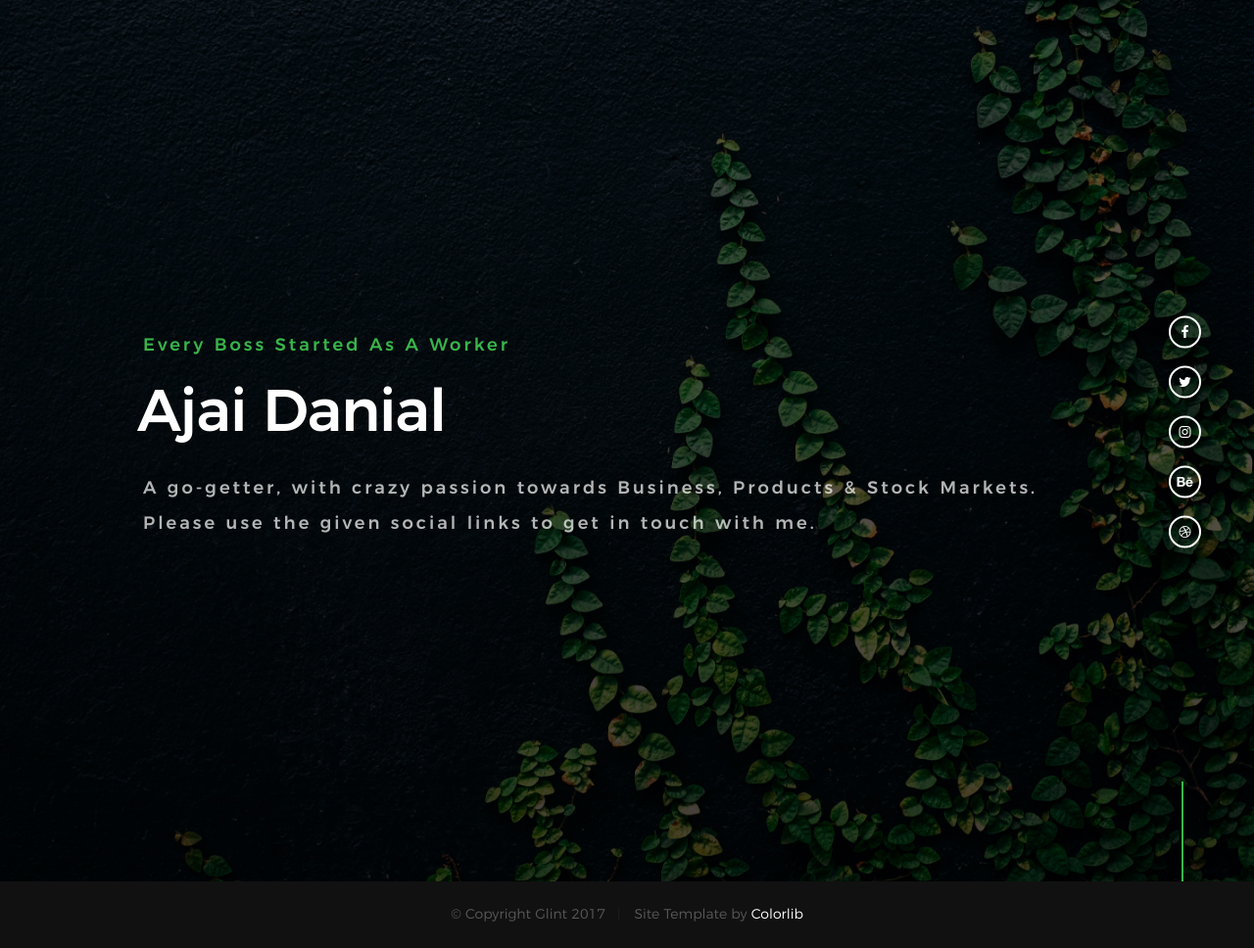
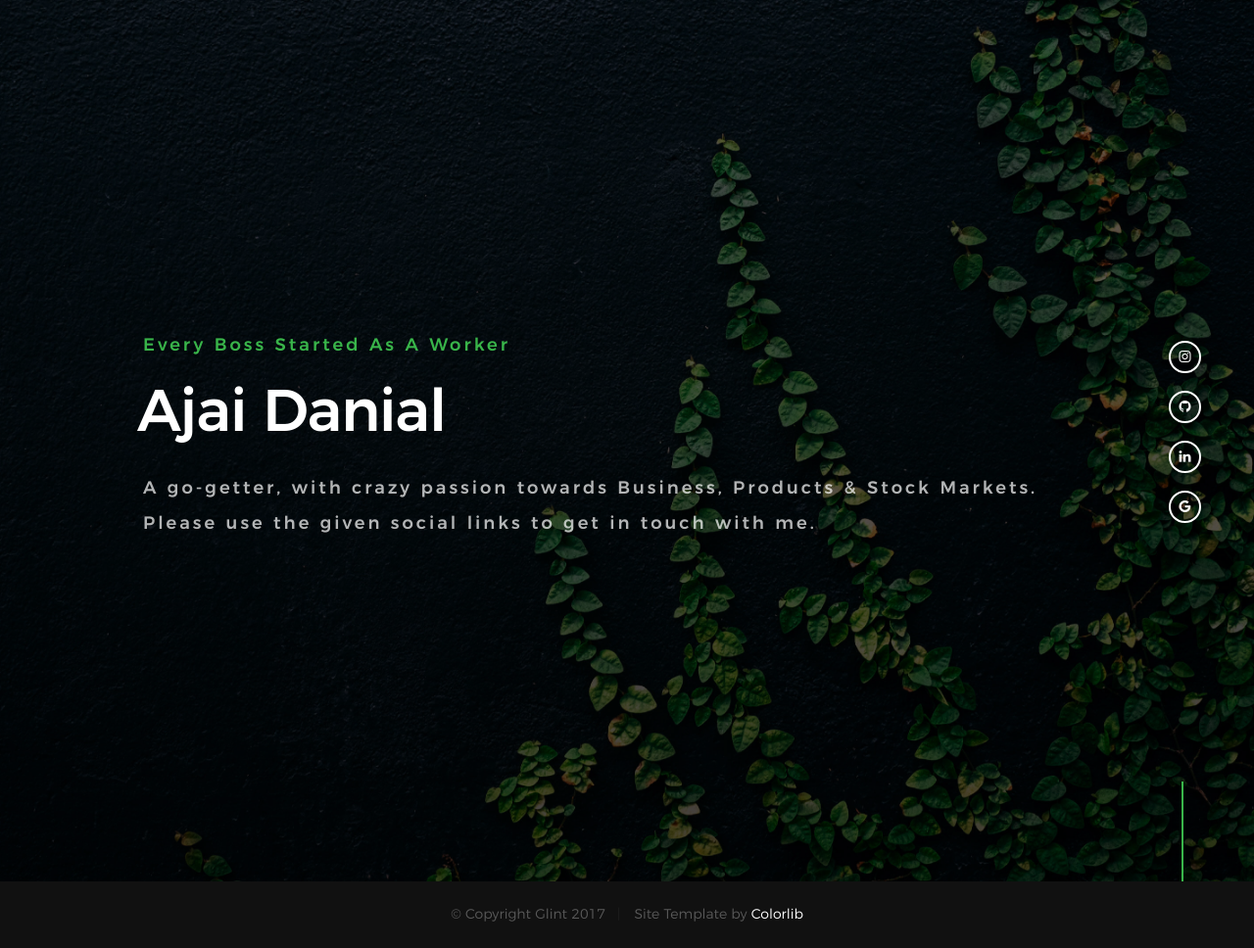
Before and after one commit to ajaidanial/ajaidanial.github.io, a Jekyll site: the page built from index.html, in a window 1280 px wide. Shown: the whole page at 98% size. Built offline with Jekyll 4.4.1, drawn with Linux system fonts in a browser that asks for light colours.

Commit message:
added proper links

```diff
--- a/index.html
+++ b/index.html
@@ -29,19 +29,24 @@ layout: default
 	<!-- social icons -->
 	<ul class="home-social">
 		<li>
-			<a href="#0"><i class="fa fa-facebook" aria-hidden="true"></i><span>Facebook</span></a>
+			<a href="https://www.instagram.com/ajai_danial/">
+				<i class="fa fa-instagram" aria-hidden="true"></i><span>Instagram</span>
+			</a>
 		</li>
 		<li>
-			<a href="#0"><i class="fa fa-twitter" aria-hidden="true"></i><span>Twiiter</span></a>
+			<a href="https://github.com/ajaidanial">
+				<i class="fa fa-github" aria-hidden="true"></i><span>GitHub</span>
+			</a>
 		</li>
 		<li>
-			<a href="#0"><i class="fa fa-instagram" aria-hidden="true"></i><span>Instagram</span></a>
+			<a href="https://www.linkedin.com/in/ajaidanial/">
+				<i class="fa fa-linkedin" aria-hidden="true"></i><span>LinkedIn</span>
+			</a>
 		</li>
 		<li>
-			<a href="#0"><i class="fa fa-behance" aria-hidden="true"></i><span>Behance</span></a>
-		</li>
-		<li>
-			<a href="#0"><i class="fa fa-dribbble" aria-hidden="true"></i><span>Dribbble</span></a>
+			<a href="mailto:{{ site.email }}">
+				<i class="fa fa-google" aria-hidden="true"></i><span>Mail</span>
+			</a>
 		</li>
 	</ul>
 </section>
```
